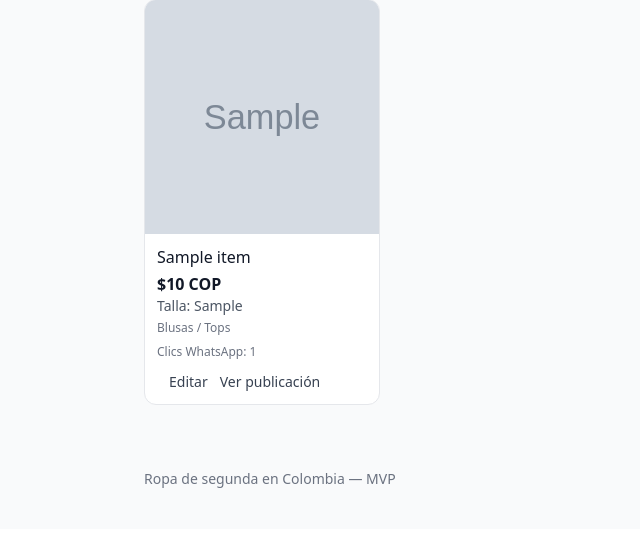
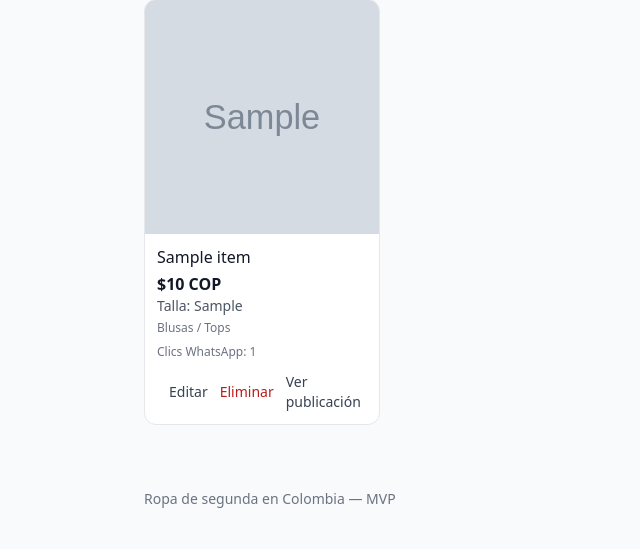
Before and after one commit to StefanyNoguera/recloset, a Django app: page /mi-tienda/ in a window 1280 px wide. Shown: the part 384-933 px from the top of the page, without its empty margins (0-640 px from the left). Before the commit the page ends 872 px from the top, so only its background shows below. Run offline with Django 5.2, Linux system fonts and the light colour scheme; a user stored in the database is signed in; tables that the repository leaves empty hold one stand-in row (values such as "Sample post"); grey boxes marked "Sample" are stand-in pictures; some libraries are stand-ins or nearby versions.

Commit message:
Add Eliminar action link for store items

```diff
--- a/market/templates/market/my_store.html
+++ b/market/templates/market/my_store.html
@@ -65,6 +65,7 @@
 
               <div class="mt-3 flex items-center gap-3">
                 <a href="{% url 'item_update' item.pk %}" class="text-sm text-gray-700 hover:underline">Editar</a>
+                <a href="{% url 'item_delete' item.pk %}" class="text-sm text-red-700 hover:underline">Eliminar</a>
                 <a href="{% url 'item_detail' item.pk %}" class="text-sm text-gray-700 hover:underline">Ver publicación</a>
               </div>
             </div>
```
